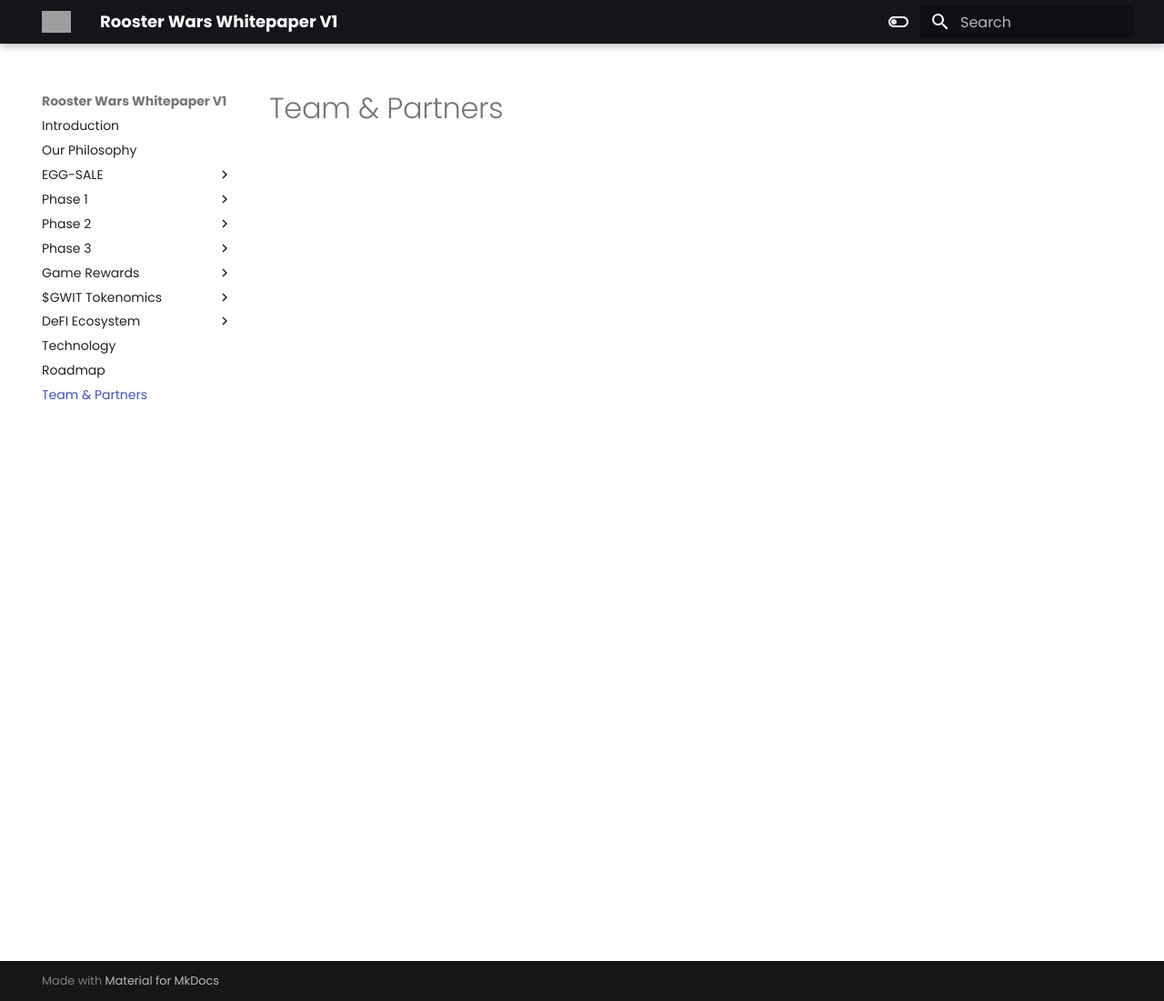
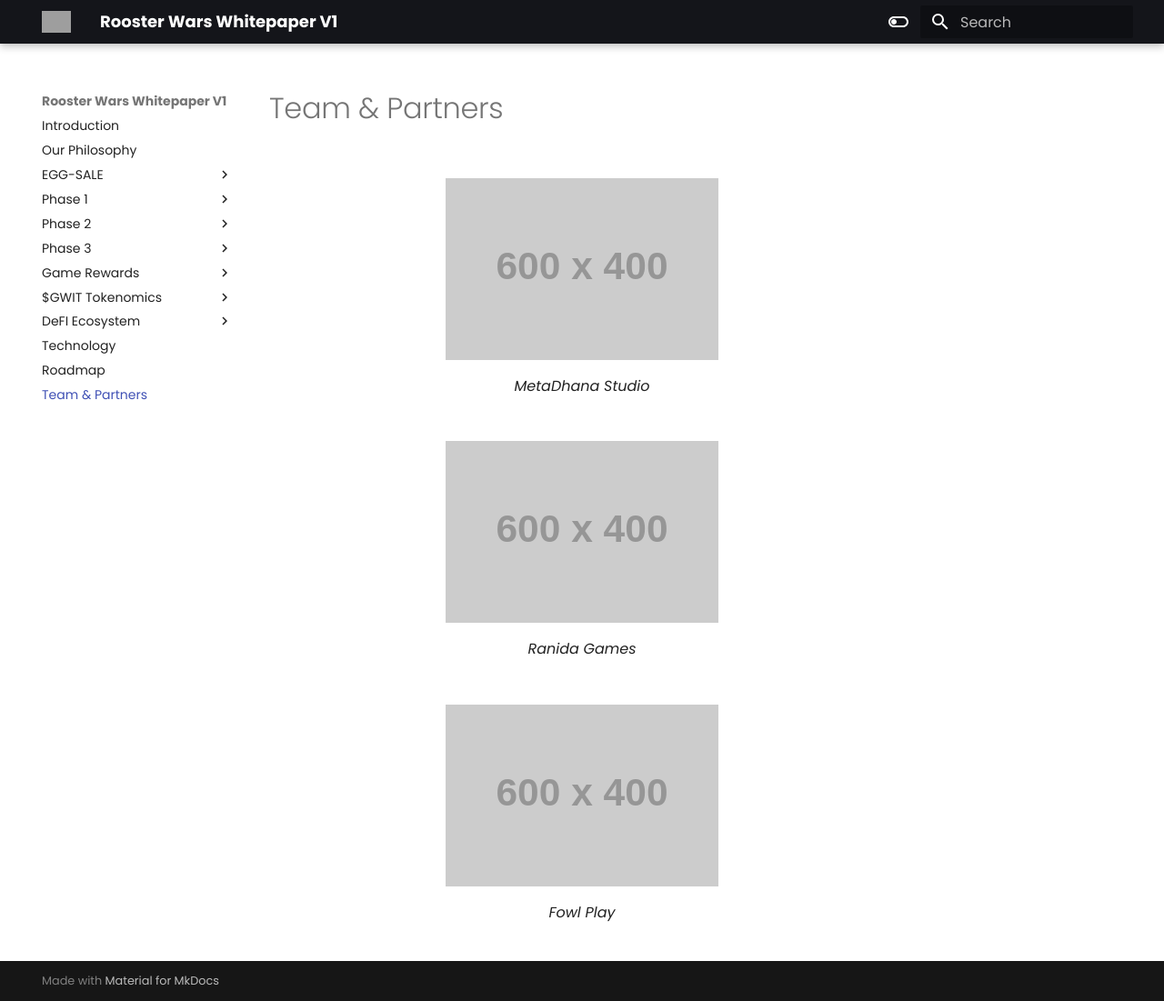
Before and after one commit to AshtreeBV/roosterwars-whitepaper, an MkDocs documentation site: the page built from docs/team-and-partners.md, in a window 1280 px wide and 1101 px high. Shown: the whole window at 91% size. Built offline with MkDocs 1.6.1 and Material for MkDocs 9.7.7, drawn with Linux system fonts in a browser that asks for light colours; grey boxes are pictures that could not be loaded.

Commit message:
partners + outline edits

```diff
--- a/docs/team-and-partners.md
+++ b/docs/team-and-partners.md
@@ -1 +1,16 @@
 # Team & Partners
+
+<figure markdown> <!--  -->
+  ![Dummy image](https://dummyimage.com/600x400/){ width="300" }
+  <figcaption>MetaDhana Studio</figcaption>
+</figure>
+
+<figure markdown> <!--  -->
+  ![Dummy image](https://dummyimage.com/600x400/){ width="300" }
+  <figcaption>Ranida Games</figcaption>
+</figure>
+
+<figure markdown> <!--  -->
+  ![Dummy image](https://dummyimage.com/600x400/){ width="300" }
+  <figcaption>Fowl Play</figcaption>
+</figure>
--- a/mkdocs.yml
+++ b/mkdocs.yml
@@ -67,9 +67,9 @@ nav:
       - defi/index.md
       - defi/farming.md
       - defi/swap.md
-  - technology.md
-  - roadmap.md
-  - team-and-partners.md
+  - Technology: technology.md
+  - Roadmap: roadmap.md
+  - Team & Partners: team-and-partners.md
   #- smart-contracts.md
 
 markdown_extensions:
```
